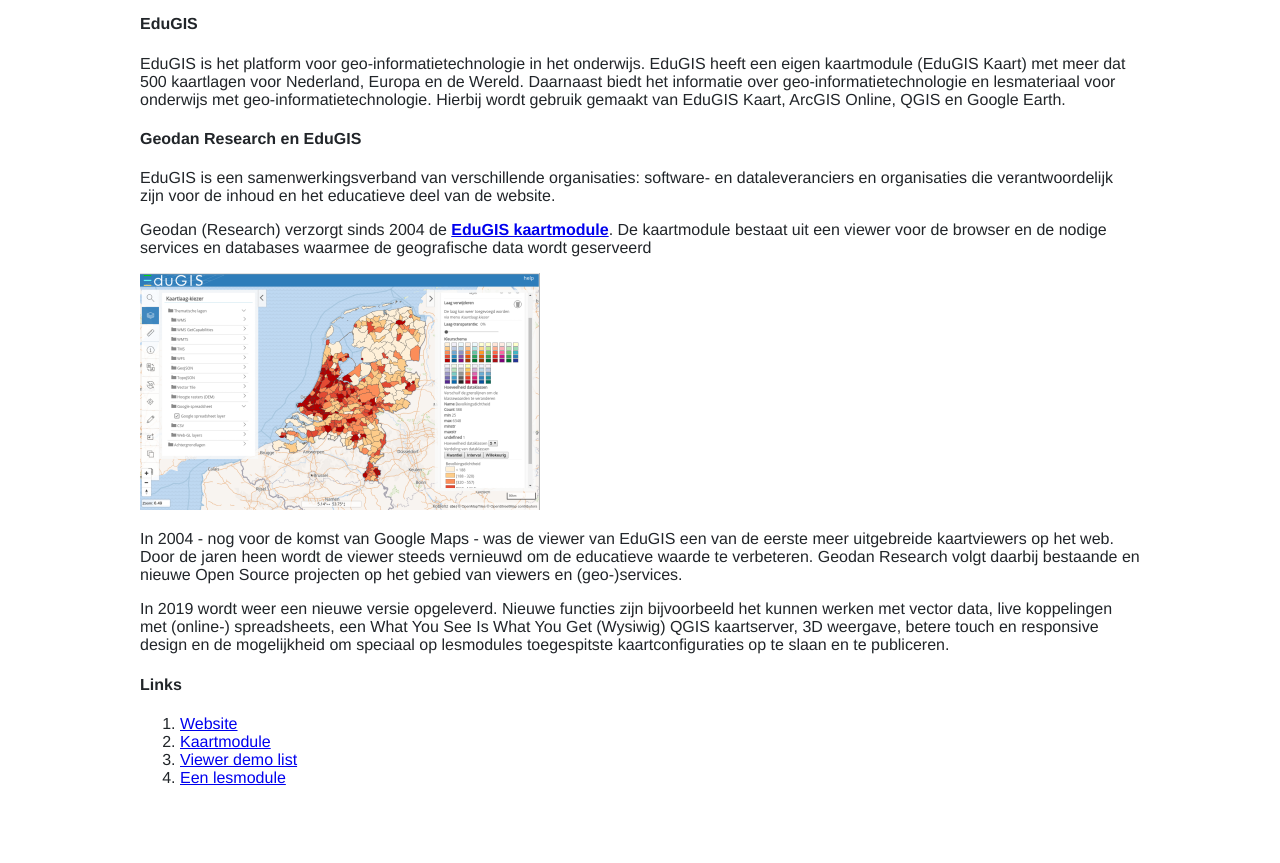
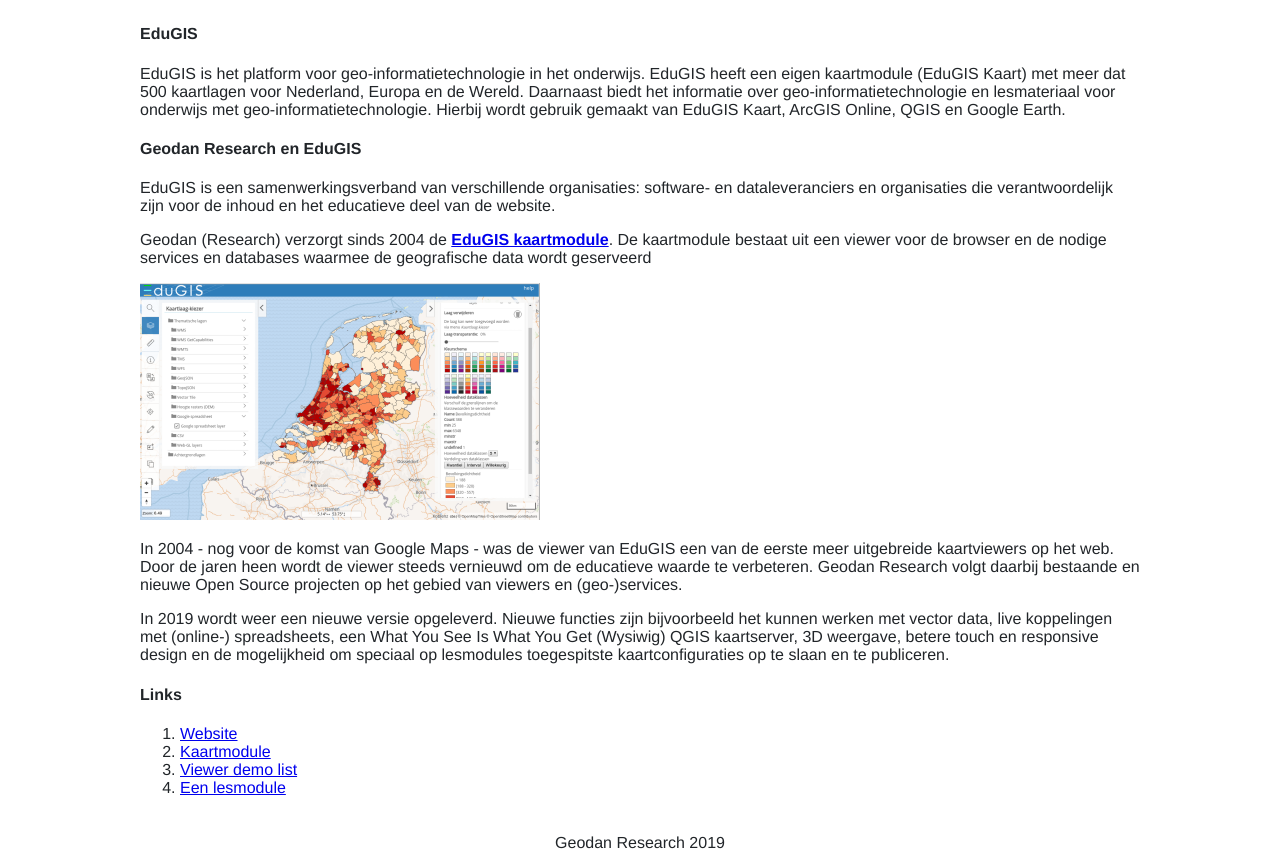
Before and after one commit to Geodan/research-web, a website: page localdemo/edugis.html in a window 1280 px wide. Shown: the part 115-978 px from the top of the page. Drawn offline with Linux system fonts and the light colour scheme.

Commit message:
minor text updates

```diff
--- a/localdemo/edugis.html
+++ b/localdemo/edugis.html
@@ -36,6 +36,7 @@
         .content {
             max-width: 1000px;
             margin: auto;
+            padding: 10px;
         }
         .footer {
             height: 40px;
@@ -79,6 +80,6 @@
              <li><a href="https://kaart.edugis.nl/v2/course">Een lesmodule</a></li>
          </ol>
     </div>
-    <div class="footer"></div>
+    <div class="footer">Geodan Research 2019</div>
 </body>
 </html>
```
